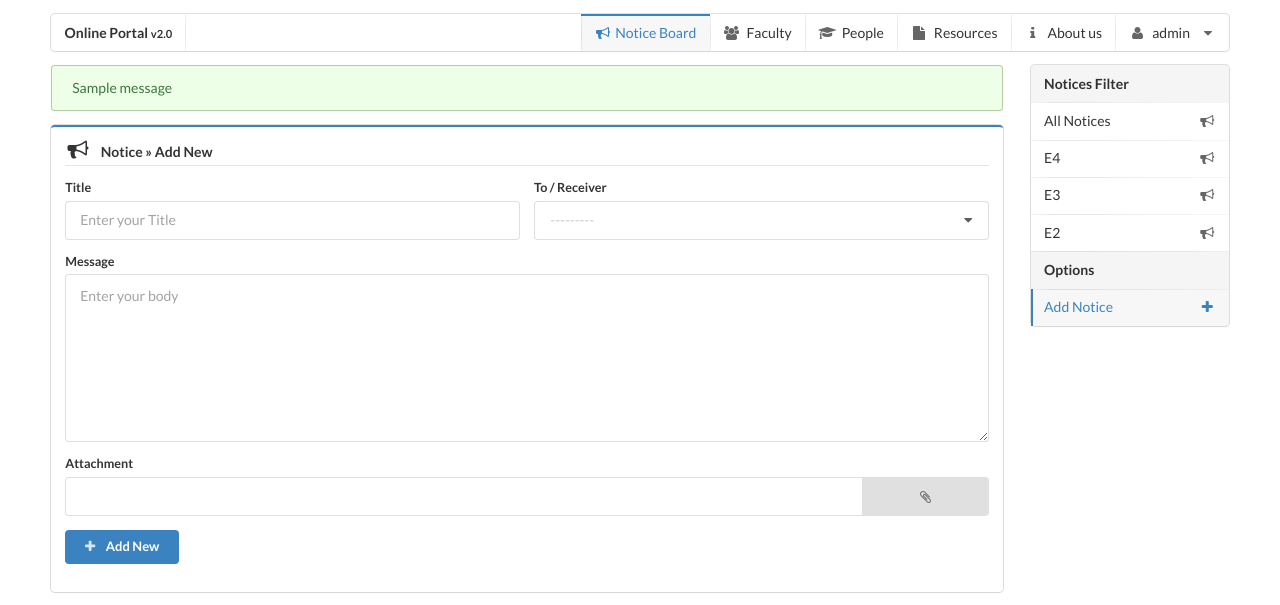
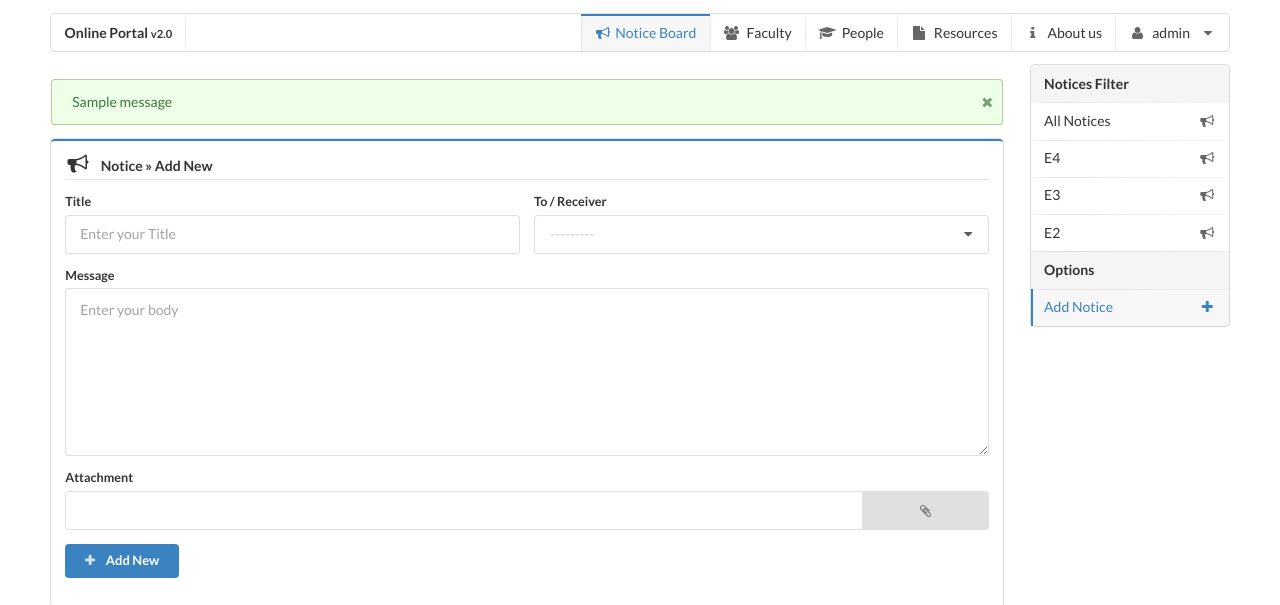
Before and after one commit to anush0247/notice-board, a Django app: page /notices/add/ in a window 1280 px wide. Shown: the top 605 px of the page. Run offline with Django 3.2, Linux system fonts and the light colour scheme; a user stored in the database is signed in; one stand-in notice (Sample message) is shown; parts of the project's set-up code (start-up, migrations or seed data) failed here and were passed over.

Commit message:
close button added to messages

```diff
--- a/notices/notices/templates/notices/notices_form.html
+++ b/notices/notices/templates/notices/notices_form.html
@@ -6,7 +6,7 @@
 <h5 class="ui dividing header"> <i class="announcement icon"></i> Notice &raquo; {% if not object.pk %} Add New {% else %} Update Notice #{{ object.pk }} {% endif %}</h5>
 {% if form.errors %}
 {% for error in form.errors %}
-<div class="ui error message">{{ error.title }} is missing </div>
+<div class="ui error message"> <i class="close icon"></i> {{ error.title }} is missing </div>
 {% endfor %}
 {% endif %}
 
--- a/notices/notices/templates/notices_base.html
+++ b/notices/notices/templates/notices_base.html
@@ -7,10 +7,17 @@
 <div class="ui grid">
   <div class="row">
     <div class="thirteen wide column">
+      <script>
+    	$(document).ready(function(){
+	    $('.message .close').on('click', function() {
+		$(this).closest('.message').fadeOut();
+	    });
+	});
 
+      </script>
       {% if messages %}
       {% for message in messages %}
-      <div {% if message.tags %} class="ui message {{ message.tags }}"{% endif %}>{{ message }}</div>
+      <div {% if message.tags %} class="ui message {{ message.tags }}"{% endif %}><i class="close icon"></i>{{ message }}</div>
       {% endfor %}
       {% endif %}
 
```
Also changed, not shown: notices/db.sqlite3.
